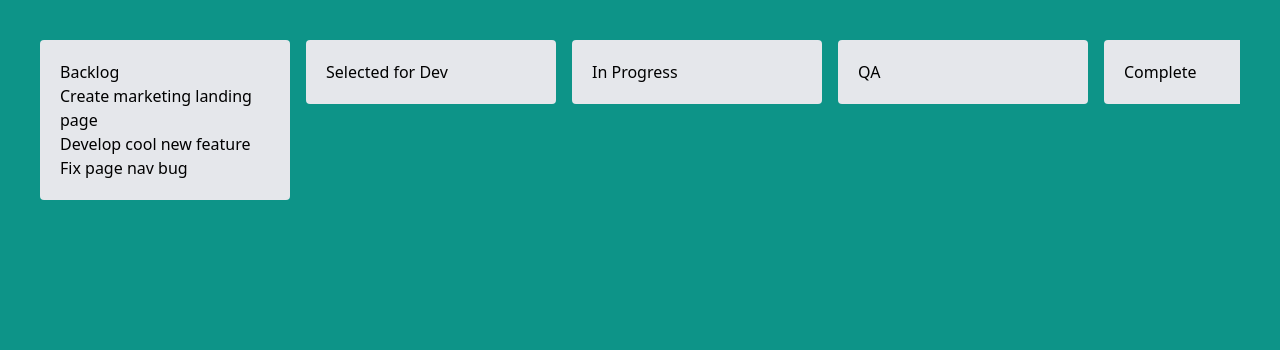
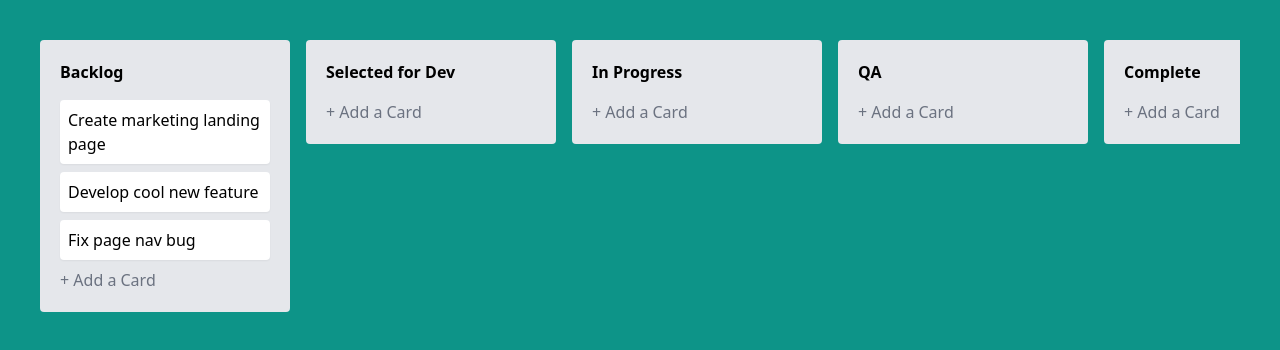
Before and after one commit to varlog762/kanban-board, a Nuxt app: page / in a window 1280 px wide. Shown: the top 350 px of the page. Built offline with nearby package versions, Linux system fonts and the light colour scheme.

Commit message:
feat: update KanbanBoard

```diff
--- a/components/KanbanBoard.vue
+++ b/components/KanbanBoard.vue
@@ -54,13 +54,16 @@ const columns = ref<Column[]>([
       :key="column.id"
       class="column bg-gray-200 p-5 rounded min-w-[250px]"
     >
-      <header>{{ column.title }}</header>
+      <header class="font-bold mb-4">{{ column.title }}</header>
 
       <KanbanBoardTask
         v-for="task in column.tasks"
         :key="task.id"
         :task="task"
       />
+      <footer>
+        <button class="text-gray-500">+ Add a Card</button>
+      </footer>
     </div>
   </div>
 </template>
--- a/components/KanbanBoardTask.vue
+++ b/components/KanbanBoardTask.vue
@@ -5,7 +5,12 @@ defineProps<{ task: Task }>();
 </script>
 
 <template>
-  <div :title="task.createdAt.toLocaleDateString()">{{ task.title }}</div>
+  <div
+    class="task bg-white p-2 mb-2 rounded shadow-sm max-w-[250px]"
+    :title="task.createdAt.toLocaleDateString()"
+  >
+    {{ task.title }}
+  </div>
 </template>
 
 <style lang="scss" scoped></style>
```
